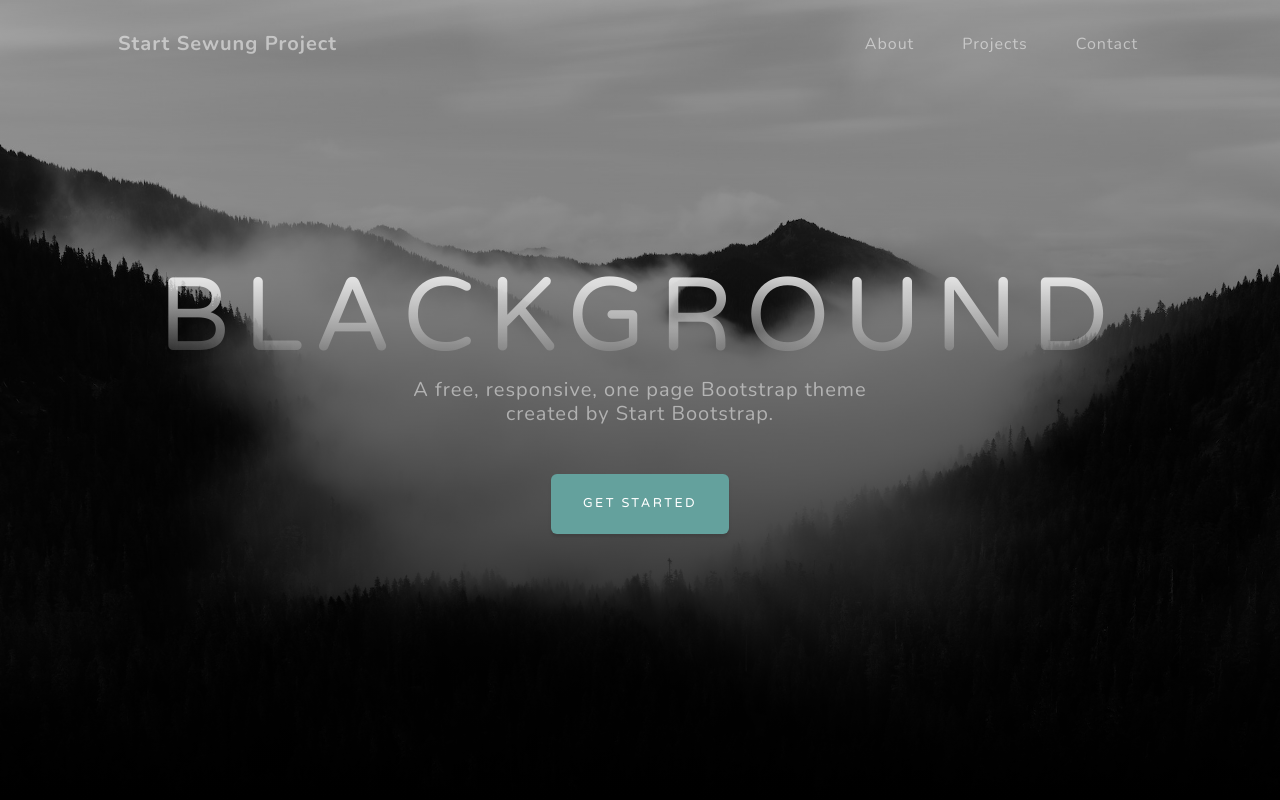
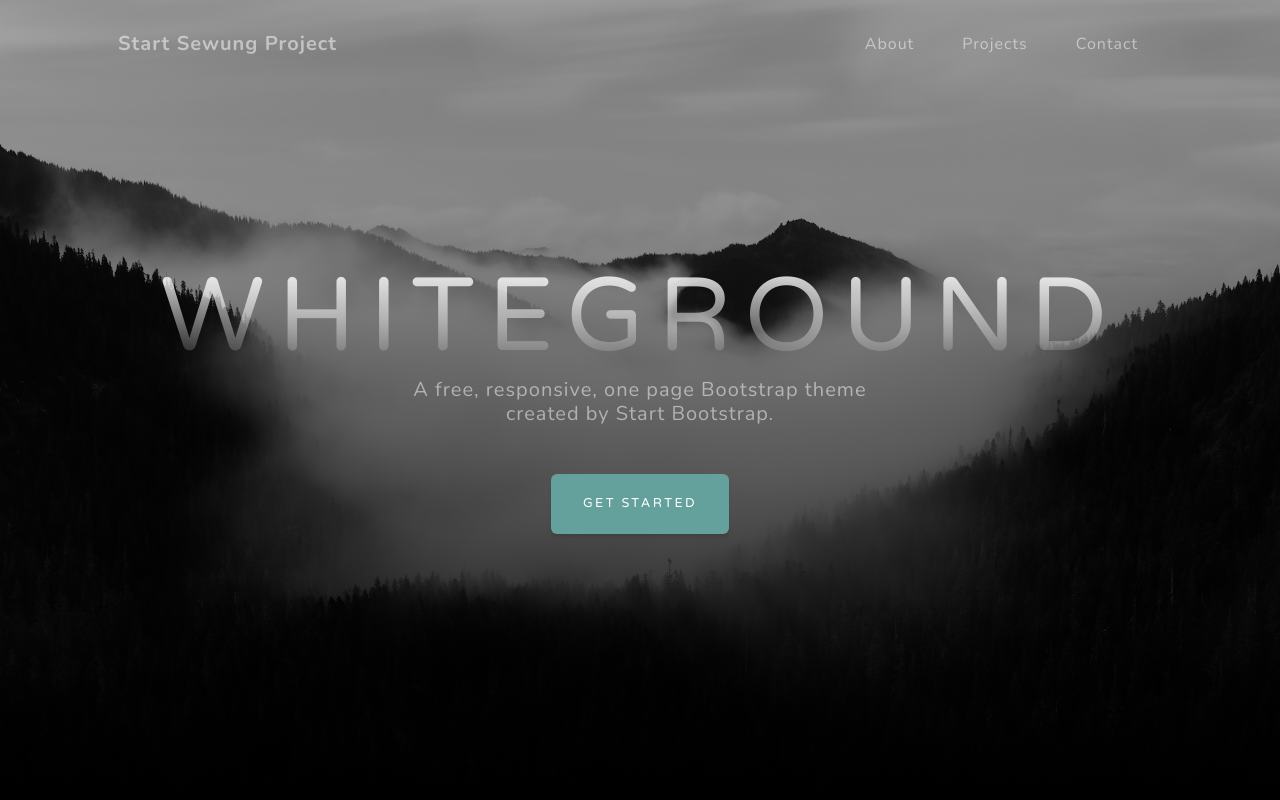
Before and after one commit to SeWooooong/docker-ci, a plain HTML site: page index.html in a window 1280 px wide. Shown: the top 800 px of the page. Drawn offline with nearby package versions, Linux system fonts and the light colour scheme.

Commit message:
change index.html

```diff
--- a/index.html
+++ b/index.html
@@ -38,7 +38,7 @@
             <div class="container px-4 px-lg-5 d-flex h-100 align-items-center justify-content-center">
                 <div class="d-flex justify-content-center">
                     <div class="text-center">
-                        <h1 class="mx-auto my-0 text-uppercase">BlackGround</h1>
+                        <h1 class="mx-auto my-0 text-uppercase">WhiteGround</h1>
                         <h2 class="text-white-50 mx-auto mt-2 mb-5">A free, responsive, one page Bootstrap theme created by Start Bootstrap.</h2>
                         <a class="btn btn-primary" href="#about">Get Started</a>
                     </div>
```
